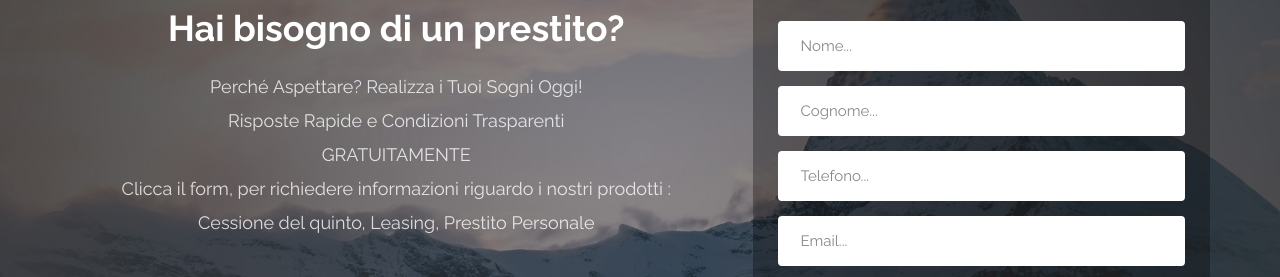
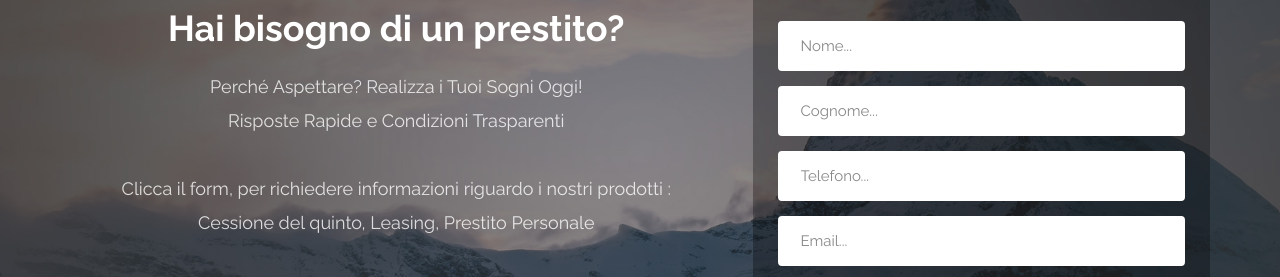
Before and after one commit to GiorgioPingendo/toreleasing, an Eleventy site: page index.html in a window 1280 px wide. Shown: the part 304-581 px from the top of the page. Built offline with nearby package versions, Linux system fonts and the light colour scheme; Eleventy itself is replaced by a stand-in of ours; files that its build step writes are made by us from their sources.

Commit message:
Update index.html

```diff
--- a/index.html
+++ b/index.html
@@ -71,7 +71,7 @@
 							Perché Aspettare? Realizza i Tuoi Sogni Oggi!<br />
 							Risposte Rapide e Condizioni Trasparenti
 							<br />
-							GRATUITAMENTE
+
 							<br />
 							Clicca il form, per richiedere informazioni riguardo i nostri prodotti :
 							<br />Cessione del quinto, Leasing, Prestito Personale
```
